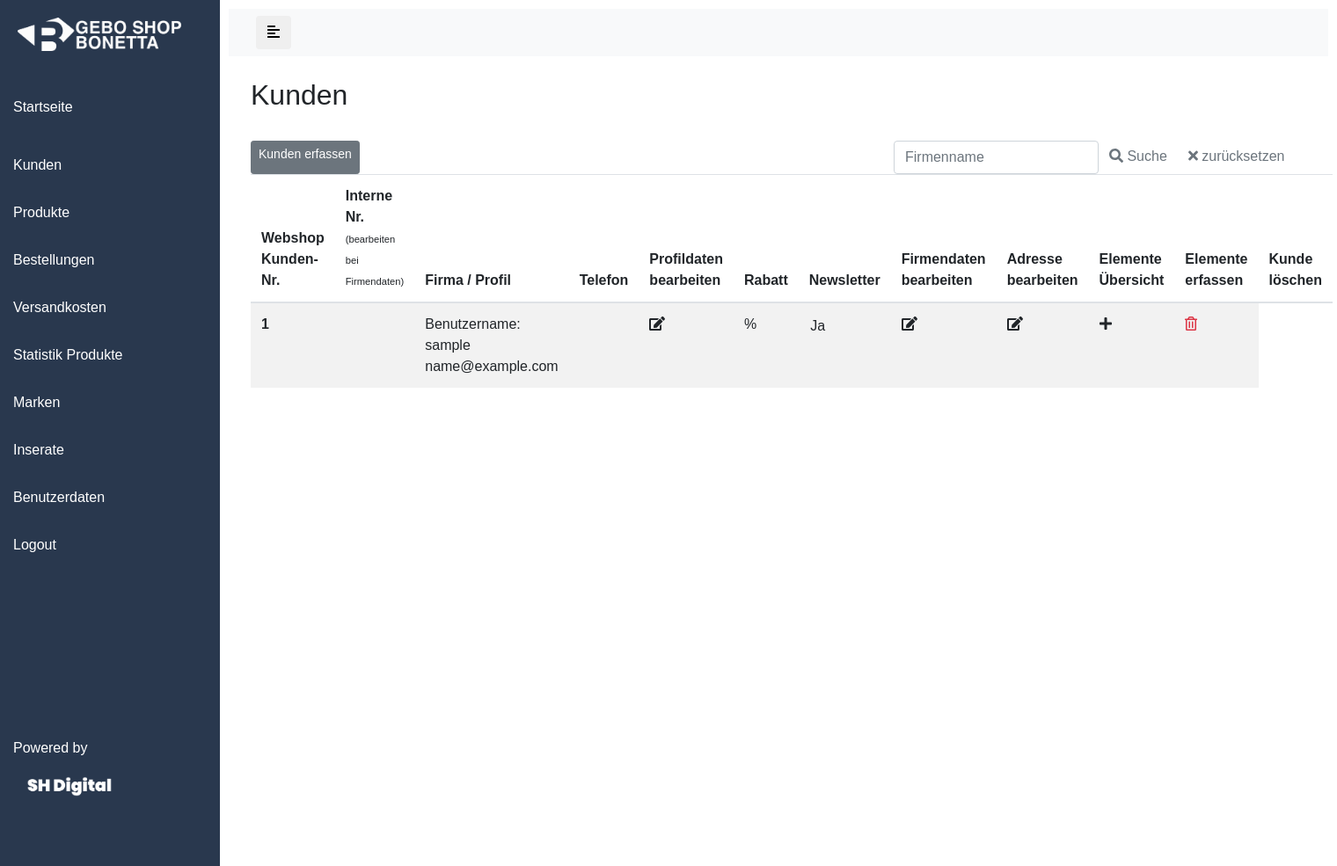
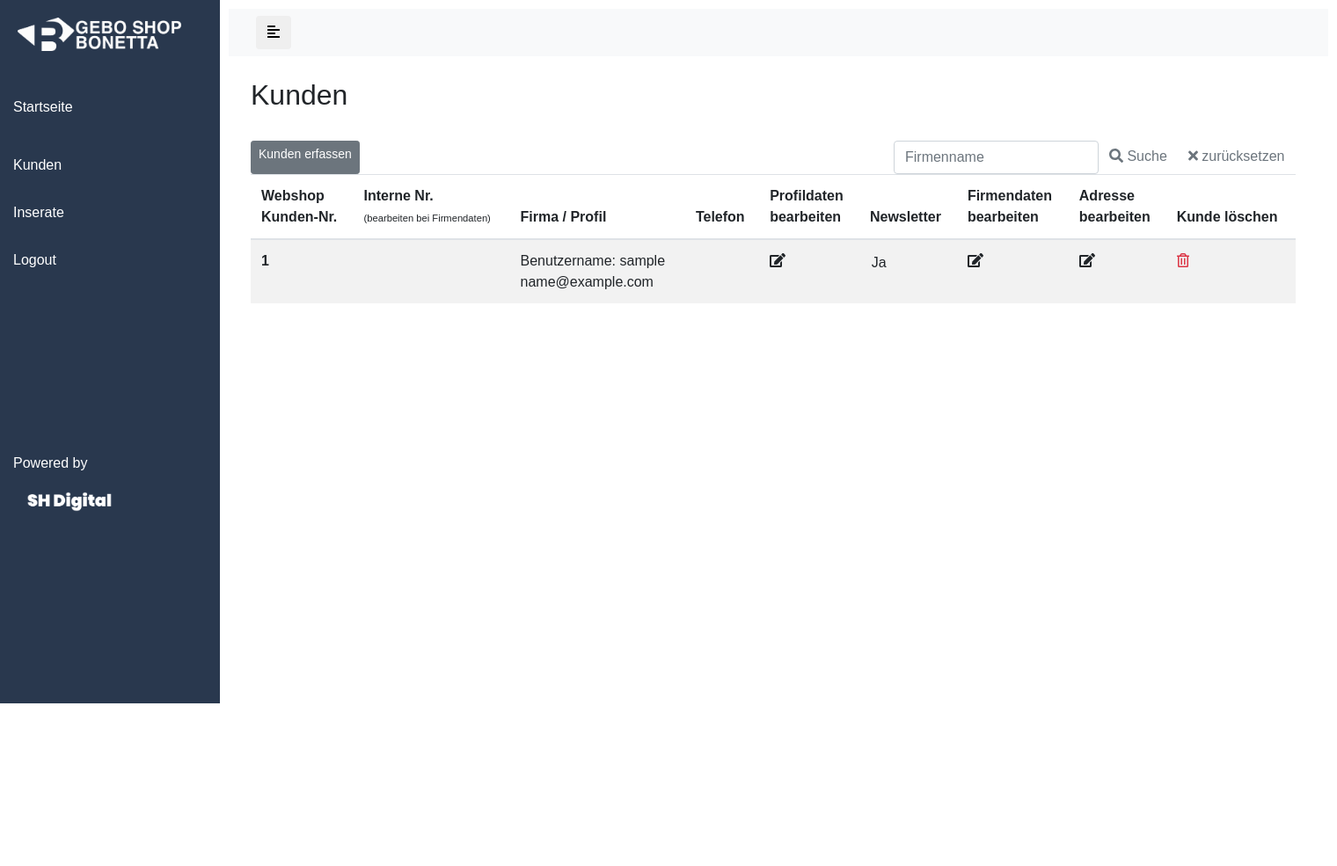
Before and after one commit to shdigitalpy/gebo-mp, a Django app: page /cms/kunden in a window 1520 px wide. Shown: the whole page at 88% size. After the commit the page ends 800 px from the top, so only its background shows below. Run offline with Django 3.2, Linux system fonts and the light colour scheme; the visitor is signed in with stand-in values (Sample User, id 1); data comes from the database, SQL or seed files in the repository; data that the repository does not hold is empty; some libraries are stand-ins or nearby versions.

Commit message:
fixes im cms

```diff
--- a/store/templates/base-cms.html
+++ b/store/templates/base-cms.html
@@ -28,33 +28,12 @@
       <a href="{% url 'store:cms_kunden' %}">Kunden</a>
       </li>
 
-      <li>
-        <a href="{% url 'store:cms_produkte' %}">Produkte</a>
-      </li>
-
-      <li>
-      <a href="{% url 'store:cms_bestellungen' %}">Bestellungen</a>
-      </li>
-
-      <li>
-        <a href="{% url 'store:cms_versandkosten' %}">Versandkosten</a>
-      </li>
-
-      <li>
-      <a href="{% url 'store:cms_statistik_produkte' %}">Statistik Produkte</a>
-    </li>
-
-      <li>
-      <a href="{% url 'store:cms_marken' %}">Marken</a>
-    </li>
 
     <li>
       <a href="{% url 'store:cms_marktplatz' %}">Inserate</a>
     </li>
 
-      <li>
-          <a href="{% url 'store:cms_benutzerdaten' %}">Benutzerdaten</a>
-        </li>
+
 
          <li>
  	 				<a href="{% url 'store:logout_user' %}">Logout</a>
--- a/store/templates/cms-kunden.html
+++ b/store/templates/cms-kunden.html
@@ -48,12 +48,10 @@
 			    	<th scope="col">Firma / Profil</th>
 			    	<th scope="col">Telefon</th>
 			      <th scope="col">Profildaten <br>bearbeiten</th>
-			      <th scope="col">Rabatt</th>
 			      <th scope="col">Newsletter</th>
 			      <th scope="col">Firmendaten<br> bearbeiten</th>
 			      <th scope="col">Adresse<br> bearbeiten</th>
-			      <th scope="col">Elemente<br> Übersicht</th>
-			      <th scope="col">Elemente<br> erfassen</th>
+
 			      <th scope="col">Kunde löschen</th>
 
 
@@ -70,9 +68,9 @@
 			  	{{ data.email }}</form>
 			  		</td>
 			  		<td>{% if data.profile.phone %}{{ data.profile.phone }}{% endif %}</td>
+
 			      <td><form method="POST" enctype="multipart/form-data">{% csrf_token %}<a type="submit"  href="{% url 'store:cms_user_bearbeiten' data.pk %}"><i class="fas fa-edit"></i></a></form></td>
 
-			      <td>{{ data.profile.rabatt }}%</td>
 			      <td>
 			      	{% if data.profile.newsletter == False %}
 			      	<p>Nein</p>
@@ -92,16 +90,6 @@
 			  	</td>
 
 
-			  	{% if data.profile.get_absolute_elemente_url %}
-			  	<td><form method="POST" enctype="multipart/form-data">{% csrf_token %}<a type="submit"  href="{{ data.profile.get_absolute_elemente_url }}"><i class="fas fa-info-circle"></i></a></form></td>
-			  	{% endif %}
-
-			  	<td>
-
-			  		<form method="POST" enctype="multipart/form-data">{% csrf_token %}<a type="submit"  href="{% url 'store:cms_elemente_create' data.profile.pk %}"><i class="fas fa-plus"></i></a></form>
-
-
-			  	</td>
 
 			  	<td><form method="POST" enctype="multipart/form-data">{% csrf_token %}<a type="submit"  href="{% url 'store:cms_kunde_löschen' data.pk %}"><i style="color:var(--red)" class="far fa-trash-alt"></i></a></form></td>
 
--- a/store/urls.py
+++ b/store/urls.py
@@ -31,10 +31,15 @@
 
 
     path('cms', views.cms, name="cms"),
-    path('cms/kunden', views.cms_kunden, name='cms_kunden'),
+ 	path('cms/kunden', views.cms_kunden, name='cms_kunden'),
 	path('cms/kunden/erfassen', views.cms_kunden_erfassen, name='cms_kunden_erfassen'),
-	path('cms/kunden/firmenname/<int:user_id>', views.cms_firmenname_bearbeiten, name='cms_firmenname_bearbeiten'),
+	path('cms/user/bearbeiten/<int:pk>', views.cms_user_bearbeiten, name='cms_user_bearbeiten'),
+	path('cms/kundenadresse/bearbeiten/<int:pk>', views.cms_kundenadresse_bearbeiten, name='cms_kundenadresse_bearbeiten'),
+	path('cms/kunden/bearbeiten/<int:pk>', views.cms_kunde_bearbeiten, name='cms_kunde_bearbeiten'),
+	path('cms/kunden/löschen/<int:pk>', views.cms_kunde_löschen, name='cms_kunde_löschen'),
+
 	path('cms/user', views.cms_user, name='cms_user'),
+	path('cms/user/bearbeiten/<int:pk>', views.cms_user_bearbeiten, name='cms_user_bearbeiten'),
 
     path('cms/marktplatz', views.cms_marktplatz, name='cms_marktplatz'),
     path('cms/marktplatz/inserat/freigegeben/<int:pk>/<str:portal>', views.cms_inserat_freigeben, name="cms_inserat_freigeben"),
--- a/store/views.py
+++ b/store/views.py
@@ -894,7 +894,32 @@
 	messages.info(request, "Der Kunde wurde gelöscht.")
 	return redirect("store:cms_kunden")
 
+@staff_member_required
+def cms_kunde_löschen(request, pk):
+	eintrag = get_object_or_404(User, pk=pk)
+	eintrag.delete()
+	messages.info(request, "Der Kunde wurde gelöscht.")
+	return redirect("store:cms_kunden")
 
+@staff_member_required
+def cms_user_bearbeiten(request, pk):
+	kunde = get_object_or_404(User, pk=pk)
+	if request.method == "POST":
+		form = KundeEditForm(request.POST or None, request.FILES or None, instance=kunde)
+		if form.is_valid():
+			form.save()
+			return redirect('store:cms_kunden')
+
+		else:
+			messages.error(request, "Error")
+
+	else:
+		form = KundeEditForm(request.POST or None, instance=kunde)
+		context = {
+			'form': form,
+			'kunde': kunde,
+			 }
+		return render(request, 'cms-user-bearbeiten.html', context)
 
 
 @staff_member_required
```
Also changed, not shown: store/templates/cms.html (+1 -11 lines).
